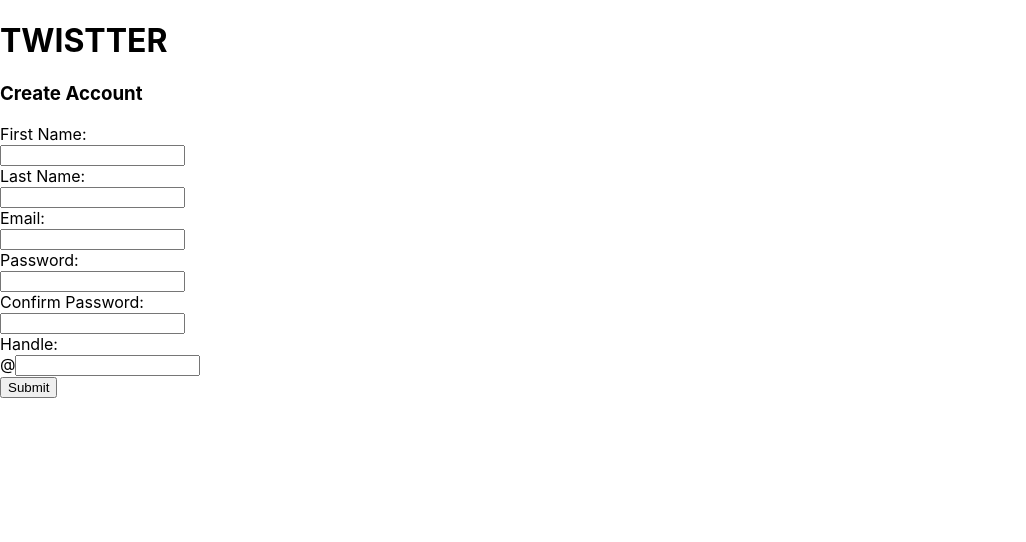
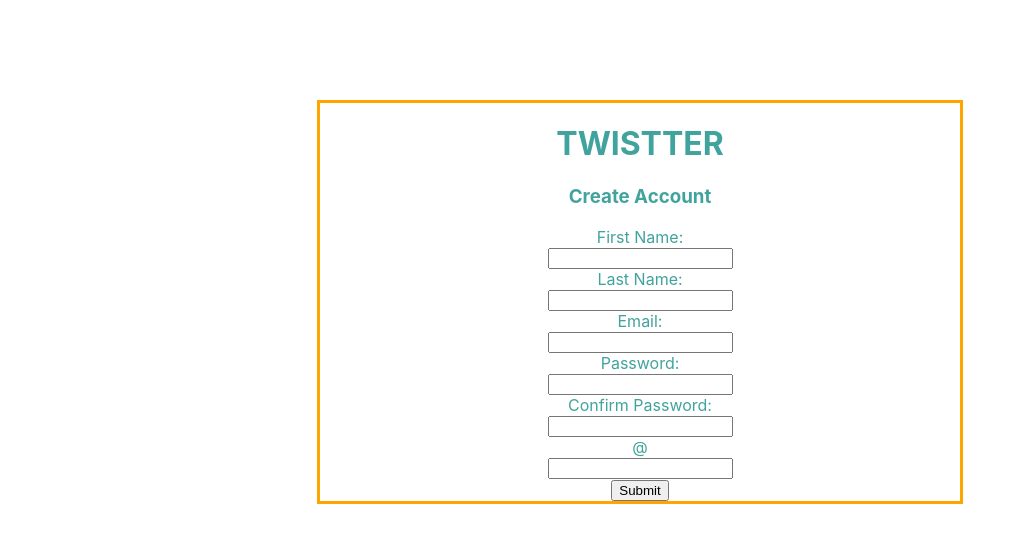
Before and after one commit to aniamb/twistter-307, a React (Create React App) app in the folder twistter/: page /createaccount in a window 1280 px wide. Shown: the top 542 px of the page, without its empty margins (0-1026 px from the left). Built offline with nearby package versions, Linux system fonts and the light colour scheme.

Commit message:
Add basic css to center create account

```diff
--- /dev/null
+++ b/twistter/src/CreateAccount.css
@@ -0,0 +1,13 @@
+.CreateAccount{
+    max-width: 100%;
+    height: 100%;
+    color: rgb(64, 163, 158);
+}
+.inputBox{
+    margin: 0 auto;
+    border-style: solid;
+    border-color: orange;
+    width: 50%;
+    margin-top: 100px;
+    text-align: center;
+}
--- a/twistter/src/CreateAccount.js
+++ b/twistter/src/CreateAccount.js
@@ -1,9 +1,11 @@
 import React, { Component } from 'react';
+import './CreateAccount.css';
 
 class CreateAccount extends Component {
     render(){
     return (
         <div className="CreateAccount">
+            <div className="inputBox">
                 <h1> TWISTTER </h1>
                 <h3> Create Account </h3>
                 <form>
@@ -17,11 +19,11 @@ class CreateAccount extends Component {
                     <input type="text" name="password" value=""/><br></br>
                     Confirm Password: <br/>
                     <input type="text" name="passwordConfirm" value=""/><br></br>
-                Handle: <br/>
-                @<input type="text" name="passwordConfirm" value=""/><br></br>
+                    @ <br/>
+                    <input type="text" name="passwordConfirm" value=""/><br></br>
                     <input type="submit" value="Submit"/>
                 </form>
-
+            </div>
 
 
 
```
Lines whose indentation alone changed are shown as unchanged.
